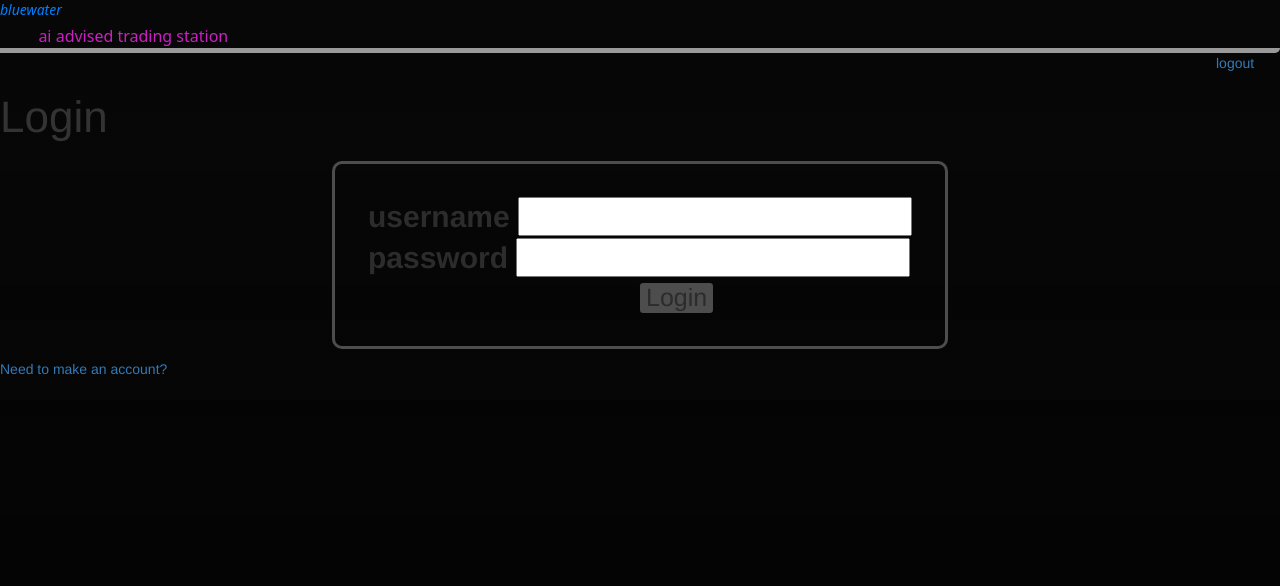
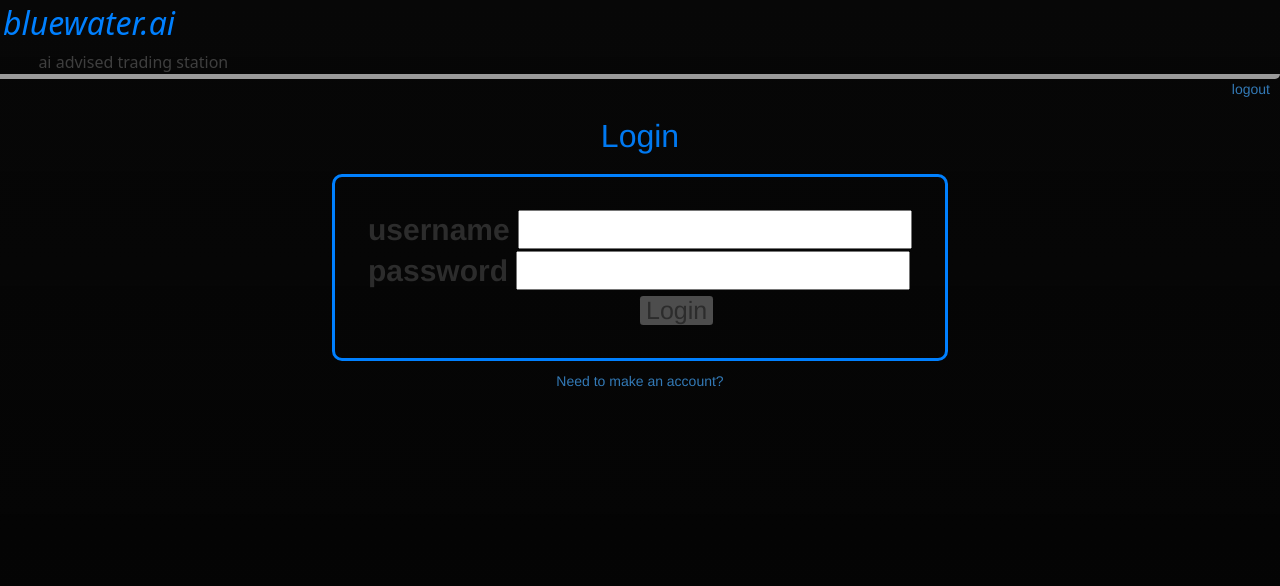
Before and after one commit to gschlosser7/bluewater, a Flask app: page / in a window 1280 px wide. Shown: the top 586 px of the page. Run offline with Flask 3, Linux system fonts and the light colour scheme; some libraries are stand-ins or nearby versions.

Commit message:
styling changes

```diff
--- a/Templates/home.html
+++ b/Templates/home.html
@@ -18,14 +18,12 @@
 <body style="margin-bottom: 256px;">
 
     <nav style="border-right-style: unset;">
-        <div class="logo" style="font-style: italic">bluewater</div>
-        <div class="logo" style="font-size: 16px; padding-top:5px; font-size: medium; margin-inline-start: 3%; opacity: 80%; color: rgb(255, 36, 244); filter: contrast(100%); filter: blur(.03rem)">ai advised trading station</div>
+        <div class="logo" style="font-style: italic; padding-right: 1rem; padding-left: .3rem; font-size: xx-large; color:#0080FF">bluewater.ai</div>
+        <div class="logo" style="font-size: 16px; padding-top:5px; font-size: medium; margin-inline-start: 3%; opacity: 80%; color: rgb(77,77,77); filter: contrast(100%); filter: blur(.03rem)">ai advised trading station</div>
 
     </nav>
-    <a href="{{url_for('logout')}}" style="padding-left: 95%;">logout</a>
-
-
-    {% for user in users %}
+    <div style="text-align: end; margin-right: 1rem;">
+        {% for user in users %}
         <tr>
             <td>{{user.id}}</td>
         </tr>
@@ -35,17 +33,22 @@
     {% if 'username' in session %}
     <tr><td>{{session['username']}}</td></tr>
     {% endif %}
+    <a href="{{url_for('logout')}}" style="padding-left: 95%;">logout</a>
+
+    </div>
+
+
 
     <div class="topnav"></div>
-    <div class="low-opacity-bg-image">
 
 
-        <h1 id="h1" style="font-size: 44px;">Login</h1>
+
+        <h1 id="h1" style="font-size: xx-large; text-align: center; color:#0080fff1">Login</h1>
 
         <h2>
 
-            <div class = 'shadow p-3 mb-5 bg-body rounded'></div>
-                <form method="POST" id="homeForm" action="{{url_for('hmpg')}}" align="low-opacity-bg-image" style="border: rgb(77, 77, 77) .33rem solid;width:fit-content; align-content: center; margin: 0 auto;
+            <div class = 'shadow p-3 mb-5 bg-body rounded'>
+                <form method="POST" id="homeForm" action="{{url_for('hmpg')}}" align="low-opacity-bg-image" style="border: #0080FF .33rem solid;width:fit-content; align-content: center; margin: 0 auto;
                 color:rgb(44, 44, 44); padding: 33px; border-radius: 1rem; grid:10%">
                     {{ form.csrf_token }}
                     {{form.hidden_tag()}}
@@ -61,11 +64,13 @@
             </div>
 
         </h2>
+        <div class="col-md-12" style="text-align: center;">
+        <a id="makeacc" action="{{url_for('register')}}" href="register" style="text-align: center; width: 100%; align-content: center;">Need to make an account?</a><br><br>
+    </div>
+    </div>
+    <h3>
 
-        <a id="makeacc" action="{{url_for('register')}}" href="register">Need to make an account?</a><br><br>
-
-    </div>
-
+    </h3>
 
 </body>
 
--- a/static/loggedin.css
+++ b/static/loggedin.css
@@ -16,8 +16,8 @@ nav
     border-left: unset;
     margin-left: 0rem;
     position: relative;
-    max-height: ;
 
+    border-right: unset;
     font-family:system-ui, -apple-system, BlinkMacSystemFont, 'Segoe UI', Roboto, Oxygen, Ubuntu, Cantarell, 'Open Sans', 'Helvetica Neue', sans-serif
 }
 .dropdown{
```
Also changed, not shown: Templates/forum.html (+9 -7 lines), Templates/profile.html (+10 -7 lines), Templates/register.html (+9 -8 lines).
